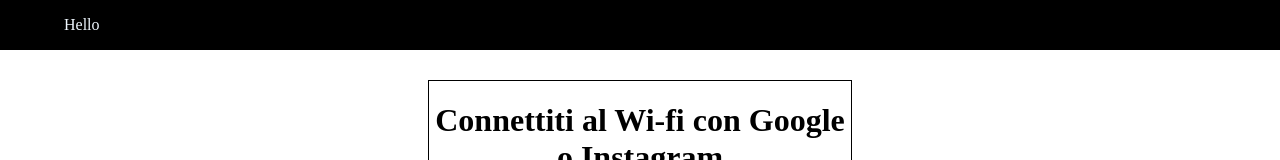
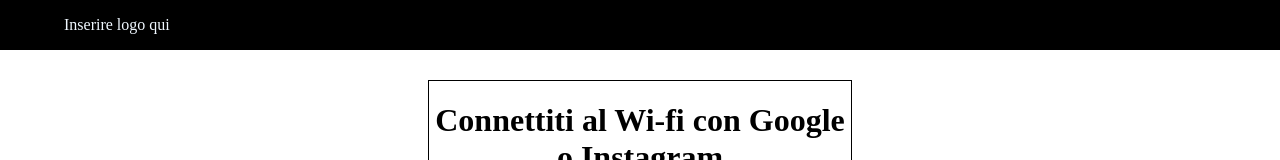
Before and after one commit to RiccardoElena/zGenny-scam, a plain HTML site: page index.html in a window 1280 px wide. Shown: the top 160 px of the page. Drawn offline with Linux system fonts and the light colour scheme; some icons are missing.

Commit message:
logo placeholder modified

```diff
--- a/index.html
+++ b/index.html
@@ -23,7 +23,7 @@
     <div class="page">
       <nav calss="nav">
         <div class="logo">
-          <p>Hello</p>
+          <p>Inserire logo qui</p>
         </div>
       </nav>
 
```
